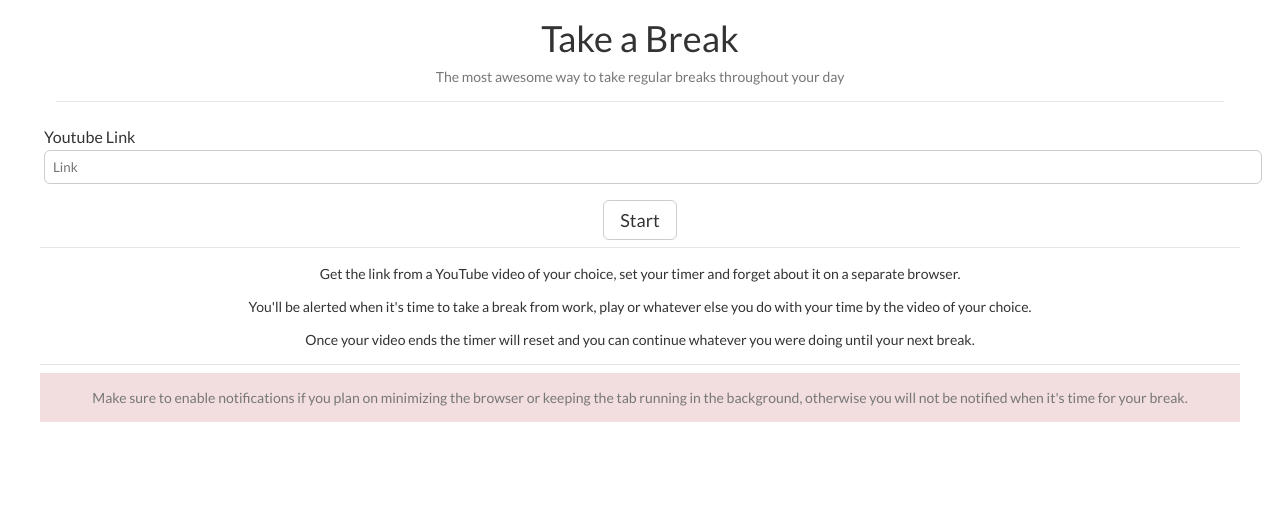
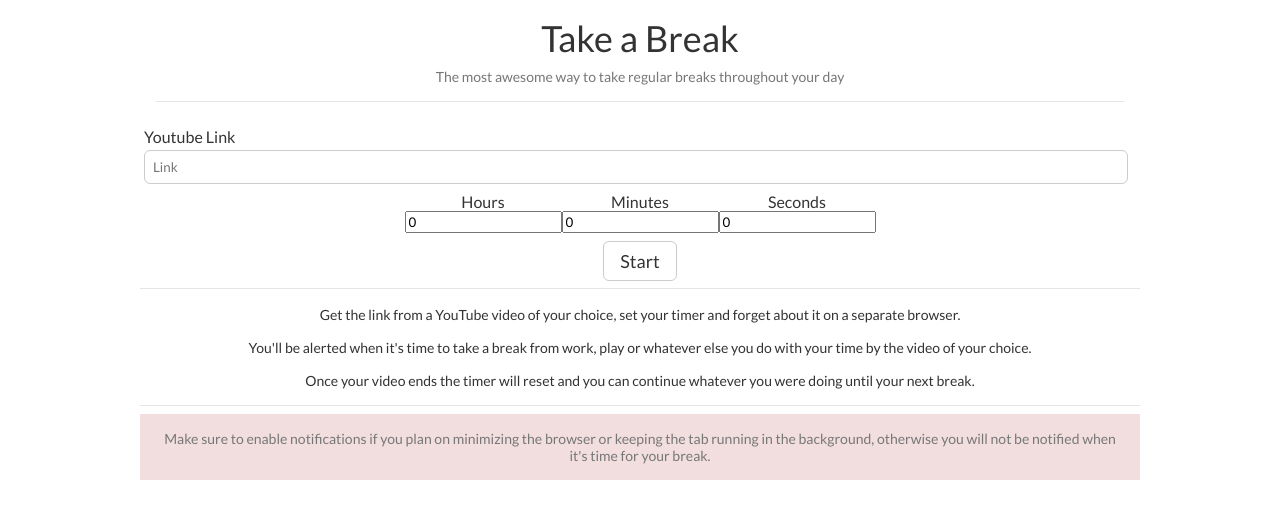
Before and after one commit to Brianzchen/take-a-break, a React app: page / in a window 1280 px wide. Shown: the top 518 px of the page. Built offline with nearby package versions, Linux system fonts and the light colour scheme.

Commit message:
feat: Have timer running

```diff
--- a/css/style.css
+++ b/css/style.css
@@ -8,6 +8,14 @@ html, body, #container {
 
 input {
   font-family: 'Lato', sans-serif;
+  box-sizing: border-box;
+}
+
+/* Disable spinner for item input */
+input[type=number]::-webkit-inner-spin-button,
+input[type=number]::-webkit-outer-spin-button {
+  -webkit-appearance: none;
+  margin: 0;
 }
 
 hr {
--- a/index.html
+++ b/index.html
@@ -3,13 +3,15 @@
   <head>
     <meta charset="utf-8">
     <meta name="viewport" content="width=device-width, initial-scale=1, maximum-scale=1, user-scalable=no">
-    <title>App</title>
-    <link rel="icon" type="image/png" href="#">
+    <title>Take a Break</title>
+    <link rel="icon" type="image/png" href="./images/favicon.png">
     <link rel="stylesheet" href="css/style.css">
 
     <!-- Fonts -->
     <link href="https://fonts.googleapis.com/css?family=Lato" rel="stylesheet">
-    <link href="https://fonts.googleapis.com/icon?family=Material+Icons" rel="stylesheet">
+
+    <!-- Youtube API -->
+    <script src="https://www.youtube.com/iframe_api"></script>
   </head>
   <body>
     <div id="container"></div>
--- a/src/App.js
+++ b/src/App.js
@@ -10,8 +10,8 @@ function App() {
     color: `#333`,
     margin: `auto`,
     width: `100%`,
-    '@media (min-width: 1200px)': {
-      maxWidth: `1200px`,
+    '@media (min-width: 1000px)': {
+      maxWidth: `1000px`,
     },
   };
 
--- a/src/body/Body.js
+++ b/src/body/Body.js
@@ -27,19 +27,81 @@ class Body extends React.Component {
           backgroundColor: `#ccc`,
         },
       },
+      cancel: {
+        color: `white`,
+        backgroundColor: `#d9534f`,
+        ':hover': {
+          backgroundColor: `#cc3a36`,
+        },
+        ':active': {
+          backgroundColor: `#c9211c`,
+        },
+      },
     };
+
+    const button = this.state.timerOn ? (
+      <button style={[styles.submit, styles.cancel]} onClick={this.cancelTimer}>Cancel</button>
+    ) : (
+      <input style={styles.submit} type={`submit`} value={`Start`} />
+    );
 
     return (
       <form style={styles.container} onSubmit={this.startTimer}>
-        <Youtube />
-        <Timer />
-        <input style={styles.submit} type={`submit`} value={`Start`} />
+        <Youtube restartTimer={this.restartTimer} />
+        <Timer
+          timerOn={this.state.timerOn}
+          setCountdownTime={this.setCountdownTime}
+          currentTimeLeft={this.state.currentTimeLeft}
+        />
+        {button}
       </form>
     );
   }
 
+  constructor(props) {
+    super(props);
+
+    this.state = {
+      timerOn: false,
+      currentTimeLeft: 0,
+    };
+  }
+
   startTimer = event => {
     event.preventDefault();
+    this.setState({
+      timerOn: true,
+      endTime: new Date().getTime() + this.millisecondsToPass,
+    }, () => {
+      this.timer = setInterval(() => {
+        const now = new Date().getTime();
+        if (now >= this.state.endTime) {
+          clearInterval(this.timer);
+          // play the video
+          this.setState({
+            currentTimeLeft: 0,
+          });
+        } else {
+          this.setState({
+            currentTimeLeft: this.state.endTime - now,
+          });
+        }
+      }, 100);
+    });
+  }
+
+  restartTimer = () => {
+
+  }
+
+  cancelTimer = () => {
+    this.setState({
+      timerOn: false,
+    });
+  }
+
+  setCountdownTime = milliseconds => {
+    this.millisecondsToPass = milliseconds;
   }
 }
 
--- /dev/null
+++ b/src/body/timer/CountDown.js
@@ -0,0 +1,27 @@
+import React from 'react';
+import PropTypes from 'prop-types';
+import { padStart } from 'lodash';
+
+export default function CountDown(props) {
+  const style = {
+    fontSize: `32px`,
+  };
+
+  const hours = padStart(Math.floor(props.currentTimeLeft / 60 / 60 / 1000), 2, `0`);
+  const minutes = padStart(Math.floor((props.currentTimeLeft / 60 / 1000) % 60), 2, `0`);
+  const seconds = padStart(Math.floor((props.currentTimeLeft / 1000) % 60), 2, `0`);
+
+  const time = `${hours}:${minutes}:${seconds}`;
+
+  return (
+    <div style={style}>
+      {time}
+    </div>
+  );
+}
+
+CountDown.propTypes = {
+  currentTimeLeft: PropTypes.number.isRequired,
+};
+
+// when component moounts can start counting down
--- /dev/null
+++ b/src/body/timer/Input.js
@@ -0,0 +1,45 @@
+import React from 'react';
+import PropTypes from 'prop-types';
+
+export default class Input extends React.Component {
+  render() {
+    const styles = {
+      container: {
+        display: `inline-block`,
+      },
+      label: {
+        display: `block`,
+      },
+      input: {
+        display: `block`,
+      },
+    };
+
+    return (
+      <div style={styles.container}>
+        <label style={styles.label} htmlFor={this.props.label}>
+          {this.props.label}
+        </label>
+        <input
+          style={styles.input}
+          ref={o => { this.input = o; }}
+          type={`number`}
+          id={this.props.label}
+          value={this.props.value}
+          onClick={this.onClick}
+          onChange={this.props.onChange}
+        />
+      </div>
+    );
+  }
+
+  onClick = () => {
+    this.input.select();
+  }
+}
+
+Input.propTypes = {
+  label: PropTypes.string.isRequired,
+  value: PropTypes.number.isRequired,
+  onChange: PropTypes.func.isRequired,
+};
--- a/src/body/timer/Timer.js
+++ b/src/body/timer/Timer.js
@@ -1,8 +1,24 @@
 import React from 'react';
+import PropTypes from 'prop-types';
 
-export default function Timer() {
+import TimerInputs from './TimerInputs';
+import CountDown from './CountDown';
+
+export default function Timer(props) {
+  const countdown = props.timerOn ? (
+    <CountDown currentTimeLeft={props.currentTimeLeft} />
+  ) : null;
+
   return (
     <div>
+      <TimerInputs timerOn={props.timerOn} setCountdownTime={props.setCountdownTime} />
+      {countdown}
     </div>
   );
 }
+
+Timer.propTypes = {
+  timerOn: PropTypes.bool.isRequired,
+  setCountdownTime: PropTypes.func.isRequired,
+  currentTimeLeft: PropTypes.number.isRequired,
+};
--- /dev/null
+++ b/src/body/timer/TimerInputs.js
@@ -0,0 +1,68 @@
+import React from 'react';
+import PropTypes from 'prop-types';
+
+import Input from './Input';
+
+export default class TimerInputs extends React.Component {
+  render() {
+    const style = {
+      display: this.props.timerOn ? `none` : `initial`,
+    };
+
+    return (
+      <div style={style}>
+        <Input label={`Hours`} value={this.state.hours} onChange={this.setHours} />
+        <Input label={`Minutes`} value={this.state.minutes} onChange={this.setMinutes} />
+        <Input label={`Seconds`} value={this.state.seconds} onChange={this.setSeconds} />
+      </div>
+    );
+  }
+
+  constructor(props) {
+    super(props);
+
+    this.state = {
+      hours: 0,
+      minutes: 0,
+      seconds: 0,
+    };
+  }
+
+  setHours = event => {
+    this.setState({
+      hours: parseInt(event.target.value, 10),
+    }, () => {
+      this.passBackTime();
+    });
+  }
+
+  setMinutes = event => {
+    this.setState({
+      minutes: parseInt(event.target.value, 10),
+    }, () => {
+      this.passBackTime();
+    });
+  }
+
+  setSeconds = event => {
+    this.setState({
+      seconds: parseInt(event.target.value, 10),
+    }, () => {
+      this.passBackTime();
+    });
+  }
+
+  passBackTime = () => {
+    // Get the amount of time that needs to pass in milliseconds
+    const hours = this.state.hours * 60 * 60 * 1000;
+    const minutes = this.state.minutes * 60 * 1000;
+    const seconds = this.state.seconds * 1000;
+
+    this.props.setCountdownTime(hours + minutes + seconds);
+  }
+}
+
+TimerInputs.propTypes = {
+  timerOn: PropTypes.bool.isRequired,
+  setCountdownTime: PropTypes.func.isRequired,
+};
--- a/src/body/youtube/Link.js
+++ b/src/body/youtube/Link.js
@@ -16,7 +16,7 @@ class Link extends React.Component {
       },
       input: {
         display: `block`,
-        width: `100%`,
+        width: `calc(100% - 16px)`,
         padding: `8px`,
         margin: `4px`,
         borderRadius: `6px`,
--- a/src/body/youtube/Player.js
+++ b/src/body/youtube/Player.js
@@ -7,19 +7,13 @@ export default class Player extends React.Component {
       `initial` : `none`;
 
     const style = {
-      border: `none`,
       display,
     };
 
-    const src = `https://www.youtube.com/embed/${this.props.embededLink}`;
-
     return (
-      <iframe
-        style={style}
-        title={`Youtube`}
-        src={src}
-        allowFullScreen
-      />
+      <div style={style}>
+        <div id={`player`} />
+      </div>
     );
   }
 
@@ -32,6 +26,17 @@ export default class Player extends React.Component {
       PAUSE: 2,
       STATUS_CHANGE: 3,
     };
+
+    window.onYouTubeIframeAPIReady = () => {
+      this.player = new YT.Player(`player`, {
+        height: `390`,
+        width: `640`,
+        videoId: this.props.embededLink,
+        events: {
+
+        },
+      });
+    };
   }
 }
 
--- a/src/body/youtube/Youtube.js
+++ b/src/body/youtube/Youtube.js
@@ -1,4 +1,5 @@
 import React from 'react';
+import PropTypes from 'prop-types';
 
 import Link from './Link';
 import Player from './Player';
@@ -8,7 +9,10 @@ export default class Youtube extends React.Component {
     return (
       <div>
         <Link setEmbededLink={this.setEmbededLink} />
-        <Player embededLink={this.state.embededLink} />
+        <Player
+          embededLink={this.state.embededLink}
+          restartTimer={this.props.restartTimer}
+        />
       </div>
     );
   }
@@ -27,3 +31,7 @@ export default class Youtube extends React.Component {
     });
   }
 }
+
+Youtube.propTypes = {
+  restartTimer: PropTypes.func.isRequired,
+};
```
Also changed, not shown: 1 other file (tests, documents, lock files or other folders).
